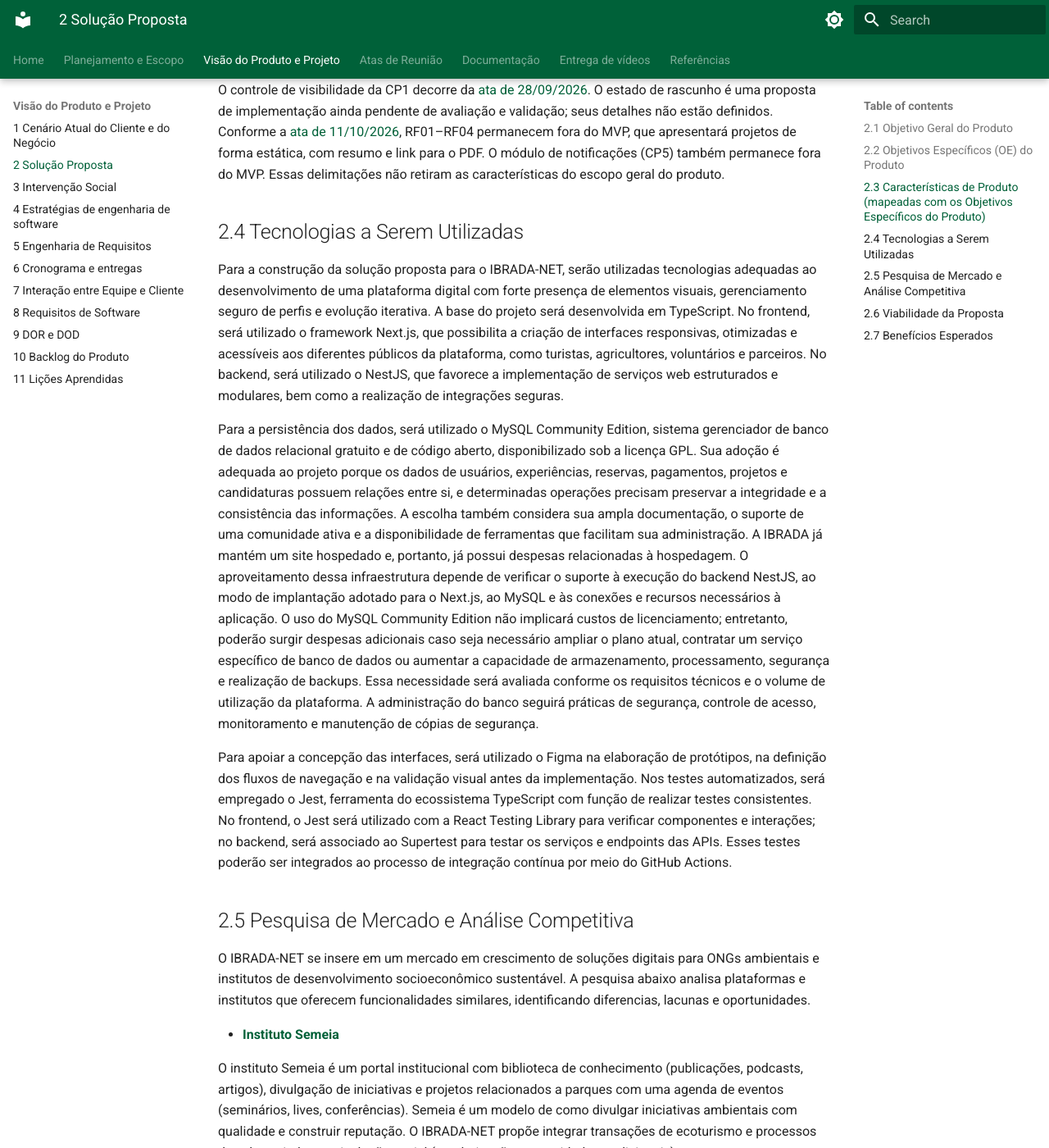
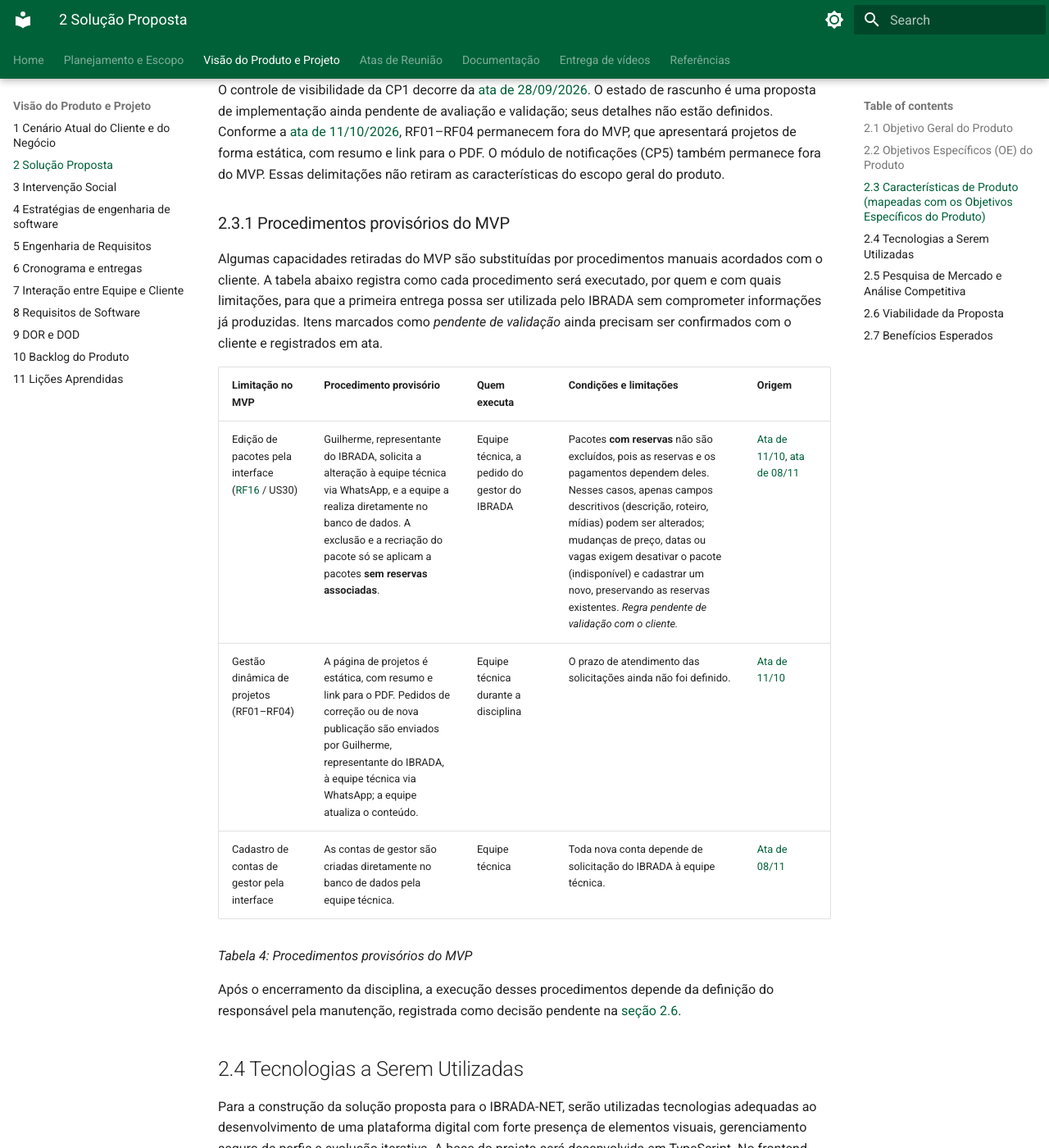
Before and after one commit to mdsreq-fga-unb/REQ-2026.2-T01-IBRADA-NET, an MkDocs documentation site: the page built from docs/documento-visao/2_solucao.md, in a window 1280 px wide and 1400 px high, scrolled down 4435 px. Shown: the whole window at 82% size. Built offline with MkDocs 1.6.1 and Material for MkDocs 9.7.7, drawn with Linux system fonts in a browser that asks for light colours; some of the changed text lies outside the part shown.

Commit message:
fix: issue #96

```diff
--- a/docs/documento-visao/2_solucao.md
+++ b/docs/documento-visao/2_solucao.md
@@ -26,6 +26,20 @@ Aprimorar a comunicação e o relacionamento do IBRADA com seus diferentes públ
 
 O controle de visibilidade da CP1 decorre da [ata de 28/09/2026](../atas-reuniao/unidade-2/28-09.md). O estado de rascunho é uma proposta de implementação ainda pendente de avaliação e validação; seus detalhes não estão definidos. Conforme a [ata de 11/10/2026](../atas-reuniao/unidade-2/11-10.md), RF01–RF04 permanecem fora do MVP, que apresentará projetos de forma estática, com resumo e link para o PDF. O módulo de notificações (CP5) também permanece fora do MVP. Essas delimitações não retiram as características do escopo geral do produto.
 
+### 2.3.1 Procedimentos provisórios do MVP
+
+Algumas capacidades retiradas do MVP são substituídas por procedimentos manuais acordados com o cliente. A tabela abaixo registra como cada procedimento será executado, por quem e com quais limitações, para que a primeira entrega possa ser utilizada pelo IBRADA sem comprometer informações já produzidas. Itens marcados como *pendente de validação* ainda precisam ser confirmados com o cliente e registrados em ata.
+
+|Limitação no MVP|Procedimento provisório|Quem executa|Condições e limitações|Origem|
+|-|-|-|-|-|
+|Edição de pacotes pela interface ([RF16](8_requisitos.md#rf16) / US30)|Guilherme, representante do IBRADA, solicita a alteração à equipe técnica via WhatsApp, e a equipe a realiza diretamente no banco de dados. A exclusão e a recriação do pacote só se aplicam a pacotes **sem reservas associadas**.|Equipe técnica, a pedido do gestor do IBRADA|Pacotes **com reservas** não são excluídos, pois as reservas e os pagamentos dependem deles. Nesses casos, apenas campos descritivos (descrição, roteiro, mídias) podem ser alterados; mudanças de preço, datas ou vagas exigem desativar o pacote (indisponível) e cadastrar um novo, preservando as reservas existentes. *Regra pendente de validação com o cliente.*|[Ata de 11/10](../atas-reuniao/unidade-2/11-10.md), [ata de 08/11](../atas-reuniao/unidade-3/08-11.md)|
+|Gestão dinâmica de projetos (RF01–RF04)|A página de projetos é estática, com resumo e link para o PDF. Pedidos de correção ou de nova publicação são enviados por Guilherme, representante do IBRADA, à equipe técnica via WhatsApp; a equipe atualiza o conteúdo.|Equipe técnica durante a disciplina|O prazo de atendimento das solicitações ainda não foi definido.|[Ata de 11/10](../atas-reuniao/unidade-2/11-10.md)|
+|Cadastro de contas de gestor pela interface|As contas de gestor são criadas diretamente no banco de dados pela equipe técnica.|Equipe técnica|Toda nova conta depende de solicitação do IBRADA à equipe técnica.|[Ata de 08/11](../atas-reuniao/unidade-3/08-11.md)|
+
+*Tabela 4: Procedimentos provisórios do MVP*
+
+Após o encerramento da disciplina, a execução desses procedimentos depende da definição do responsável pela manutenção, registrada como decisão pendente na [seção 2.6](#26-viabilidade-da-proposta).
+
 ## 2.4 Tecnologias a Serem Utilizadas
 
 Para a construção da solução proposta para o IBRADA-NET, serão utilizadas tecnologias adequadas ao desenvolvimento de uma plataforma digital com forte presença de elementos visuais, gerenciamento seguro de perfis e evolução iterativa. A base do projeto será desenvolvida em TypeScript. No frontend, será utilizado o framework Next.js, que possibilita a criação de interfaces responsivas, otimizadas e acessíveis aos diferentes públicos da plataforma, como turistas, agricultores, voluntários e parceiros. No backend, será utilizado o NestJS, que favorece a implementação de serviços web estruturados e modulares, bem como a realização de integrações seguras.
@@ -51,14 +65,37 @@ O instituto Semeia é um portal institucional com biblioteca de conhecimento (pu
 
 A proposta apresenta condições favoráveis ao desenvolvimento acadêmico, mas sua viabilidade operacional depende de verificações técnicas e acordos institucionais ainda pendentes. A definição da stack e a validação do fluxo de reserva e pagamento não comprovam que a infraestrutura e as integrações estejam prontas para uso real.
 
+|Decisão|Situação|Responsável|Impacto no MVP|
+|-|-|-|-|
+|Gateway de pagamento|**Definido:** PagSeguro, comunicado ao professor. A integração ainda está em andamento.|Equipe de desenvolvimento|Sem a integração concluída, a reserva pode ser registrada, mas o pagamento on-line ([RN03](8_requisitos.md#rn03)) não fica disponível.|
+|Conta do IBRADA no gateway|**Pendente:** abertura e titularidade da conta do instituto no PagSeguro.|IBRADA|Necessária para receber pagamentos reais fora do ambiente de testes.|
+|Hospedagem|**Pendente:** o site antigo do IBRADA continua publicado e a migração para o novo site ainda não ocorreu. Falta verificar se o plano de hospedagem atual suporta NestJS, Next.js e MySQL; caso contrário, avaliar a contratação de outro serviço e seu custo.|Equipe técnica e IBRADA|Até a migração, o MVP permanece em ambiente de homologação e o site antigo segue como canal público.|
+|Manutenção após a disciplina|**Pendente de formalização:** um integrante da equipe, com vínculo familiar com o cliente, se dispôs a realizar a manutenção, mas o compromisso ainda não foi formalizado.|IBRADA e integrante indicado|Define quem executará os procedimentos provisórios (seção 2.3.1) e as correções após dezembro.|
+|Responsabilidades institucionais|**Definido:** Guilherme é o representante do IBRADA que solicita alterações e aprova publicações, com comunicação via WhatsApp.|IBRADA|Os procedimentos manuais da seção 2.3.1 têm um solicitante identificado.|
+
+*Tabela 5: Decisões pendentes que afetam a viabilidade operacional*
+
 - **Equipe:** O projeto conta com uma equipe de sete integrantes com papéis bem definidos, abrangendo gerência de projeto, análise de requisitos, desenvolvimento e garantia de qualidade (QA). Essa distribuição permite a paralelização de tarefas e um controle eficiente de qualidade em cada ciclo.
 - **Prazo e Metodologia:** O desenvolvimento ocorrerá durante o período do semestre acadêmico, estruturado em oito ciclos de trabalho até o início de dezembro. A adoção da metodologia híbrida com o processo RAD (Rapid Application Development) viabiliza o cumprimento desse prazo, pois prioriza iterações rápidas, foco na interface do usuário e validações constantes por meio de protótipos em vez de documentações exaustivas.
 - **Acesso ao Cliente:** A equipe possui contato direto, contínuo e interno com a instituição, contando inclusive com um membro do grupo atuando na função de representante/proxy dos stakeholders no dia a dia. Isso viabiliza validações quinzenais de requisitos por meio de protótipos de baixa/média fidelidade e permite o feedback rápido exigido pelo processo RAD.
-- **Conhecimento Técnico Disponível:** O stack tecnológico selecionado é altamente compatível com o domínio técnico já existente na equipe. A familiaridade prévia com o desenvolvimento web focado em interfaces responsivas e criação de serviços modulares com essas ferramentas reduz drasticamente a curva de aprendizado, permitindo que o tempo do semestre seja investido diretamente na implementação das funcionalidades.
-- **Possibilidade de Entrega do MVP:** A construção de um MVP (Produto Mínimo Viável) funcional é viável no contexto da disciplina. A delimitação do escopo e a priorização de requisitos proporcionadas pela matriz de priorização (Valor de Negócio vs. Esforço Técnico) e pela técnica MoSCoW, guiará as entregas incrementais planejadas no cronograma.
+- **Conhecimento Técnico Disponível:** O stack tecnológico selecionado é compatível com o domínio técnico já existente na equipe. A familiaridade prévia com o desenvolvimento web focado em interfaces responsivas e criação de serviços modulares com essas ferramentas reduz a curva de aprendizado, permitindo que o tempo do semestre seja investido diretamente na implementação das funcionalidades.
+- **Possibilidade de Entrega do MVP:** A construção de um MVP (Produto Mínimo Viável) funcional é viável no contexto da disciplina, em ambiente de homologação. O uso real pelo IBRADA depende das decisões pendentes listadas na Tabela 5. A delimitação do escopo e a priorização de requisitos proporcionadas pela matriz de priorização (Valor de Negócio vs. Esforço Técnico) e pela técnica MoSCoW, guiará as entregas incrementais planejadas no cronograma.
 
 
 ## 2.7 Benefícios Esperados
 
 - Para o **cliente**: centralizar a comunicação e organizar as informações dispersas, unificando as funcionalidades para operar como um portal institucional engajador. Espera-se melhorar a divulgação, apoiar a estruturação da comercialização de pacotes e do recrutamento de voluntários e favorecer a captação de recursos e patrocinadores. A contribuição para a sustentabilidade dependerá da capacidade institucional e deverá ser avaliada após a implementação.
-- Para os **usuários**: proporcionar uma experiência do usuário (UX) mais intuitiva, com informações centralizadas e acessíveis para os múltiplos perfis de acesso. Os turistas terão um processo de compra de ecoturismo claro e direto. Voluntários e patrocinadores encontrarão com facilidade as informações sobre oportunidades de ajuda e engajamento. Já as comunidades tradicionais e agricultores familiares terão acesso menos burocrático e mais claro aos serviços de inclusão socioprodutiva.
+- Para os **usuários**: proporcionar uma experiência do usuário (UX) mais intuitiva, com informações centralizadas e acessíveis para os múltiplos perfis de acesso. Os turistas terão um processo de compra de ecoturismo claro e direto, que depende da conclusão da integração com o PagSeguro. Voluntários e patrocinadores encontrarão com facilidade as informações sobre oportunidades de ajuda e engajamento. Já as comunidades tradicionais e agricultores familiares terão acesso menos burocrático e mais claro aos serviços de inclusão socioprodutiva.
+
+A tabela abaixo distingue os benefícios entregues pelo MVP daqueles que dependem de serviços externos, de operação manual ou do produto completo.
+
+|Benefício|Situação no MVP|Dependência|
+|-|-|-|
+|Divulgação dos projetos do IBRADA|Parcial: página estática com resumo e PDF|Atualização manual pela equipe técnica (seção 2.3.1)|
+|Atendimento organizado por triagem|Entregue: formulário guiado com encaminhamento ao WhatsApp|Atendimento humano do IBRADA no WhatsApp|
+|Contratação de pacotes de ecoturismo|Parcial: catálogo e reserva|Integração com o PagSeguro e conta do IBRADA no gateway|
+|Recrutamento de voluntários|Entregue: oportunidades, candidaturas e funil|—|
+|Centralização das solicitações de parceria|Entregue: formulário e painel|—|
+|Notificações, dashboard de impacto e edição de pacotes e projetos|Fora do MVP|Produto completo|
+
+*Tabela 6: Benefícios do MVP e suas dependências*
```
Also changed, not shown: docs/planejamento/atualizacao.md (+1 -1 lines), docs/user-stories/us30.md (+4 -0 lines).
